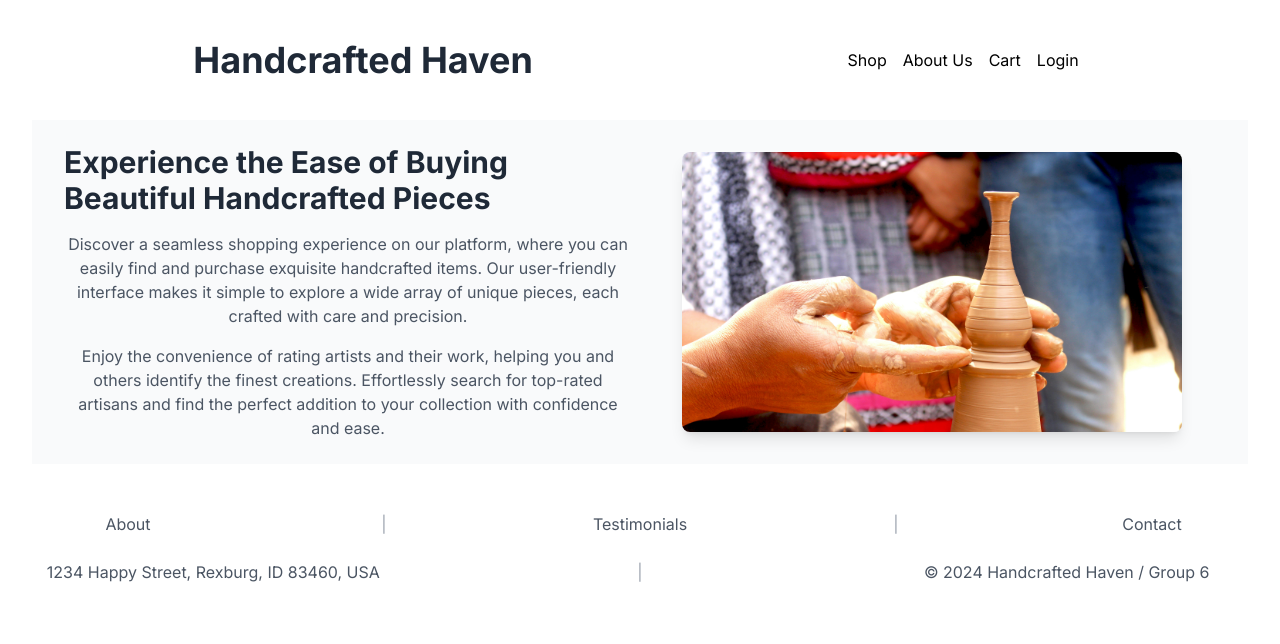
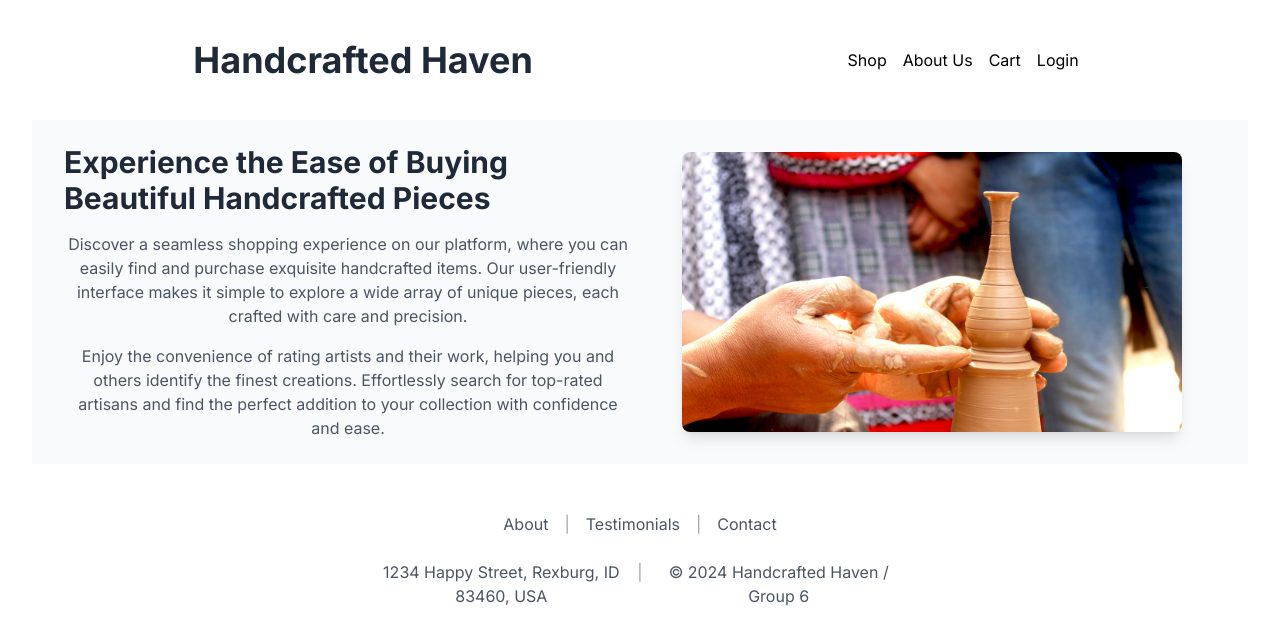
Before and after one commit to AbelAguilarAguirre/handcrafted-haven, a Next.js app: page /about in a window 1280 px wide. Shown: the top 644 px of the page. Built offline with nearby package versions, Linux system fonts and the light colour scheme.

Commit message:
Minor fixes and links

```diff
--- a/src/app/about/page.tsx
+++ b/src/app/about/page.tsx
@@ -2,11 +2,11 @@ import Benefit from '../ui/benefit';
 import { Metadata } from 'next';
 
 export const metadata: Metadata = {
-    title: "Register",
-    description: "Register for an account at Handcrafted Haven to start buying and selling unique, handcrafted items.",
+    title: "About Us",
+    description: "Learn more about Handcrafted Haven and our mission to provide quality handcrafted goods.",
 };
 
-export default function RegisterPage() {
+export default function AboutPage() {
     return (
         <div className="container pb-8 px-8 mx-auto text-center">
             <Benefit />
--- a/src/app/profile/[id]/page.tsx
+++ b/src/app/profile/[id]/page.tsx
@@ -12,6 +12,8 @@ export default async function Page({ params }: { params: { id: UUID } }) {
             <div className="flex flex-col items-center min-h-[70vh]">
                 <div>
                     <div>
+                    </div>
+                    <div>
                         <ProductsTable products={products ?? []} />
                     </div>
                 </div>
--- a/src/app/testimonial/page.tsx
+++ b/src/app/testimonial/page.tsx
@@ -2,11 +2,11 @@ import Testimonial from '../ui/testimonial';
 import { Metadata } from 'next';
 
 export const metadata: Metadata = {
-    title: "Register",
-    description: "Register for an account at Handcrafted Haven to start buying and selling unique, handcrafted items.",
+    title: "Testimonials",
+    description: "Read what our customers have to say about us at Handcrafted Haven.",
 };
 
-export default function RegisterPage() {
+export default function TestimonialPage() {
     return (
         <div className="container pb-8 px-8 mx-auto text-center">
             <Testimonial />
--- a/src/app/ui/bio.tsx
+++ /dev/null
@@ -1,16 +0,0 @@
-import Image from "next/image";
-
-export default function Bio() {
-    return (
-        <div className="border-2 border-slate-200 p-4 w-[212px] h-[300px] md:h-[400px]">
-            <Image
-                src='https://placehold.co/180x140/png' // Update with actual data
-                width={180}
-                height={140}
-                alt='placeholder image'
-            />
-            <h2 className="">About Me</h2>
-            <p className="">Lorem ipsum dolor sit, amet consectetur adipisicing elit. Nisi voluptas deserunt optio sint quis aut ducimus maxime vel suscipit ab aliquam esse, animi maiores! In vero ab tempore fuga aliquam!</p>
-        </div>
-    );
-}
--- a/src/app/ui/footer.tsx
+++ b/src/app/ui/footer.tsx
@@ -5,39 +5,46 @@ export default function Footer() {
     const current_year = new Date().getFullYear();
     return (
       <div id="section_footer" className="bg-white">
-            <div className='grid grid-cols-5 py-4 justify-items-center'>
-                <div className='flex justify-center'>
+        <div className="flex py-4 justify-center space-x-4">
+          <div className="flex justify-center items-center">
             <Link
               href="/about"
-                    target="_blank"
-                    className='btn btn-link text-gray-600 hover:font-bold hover:text-gray-800'>
+              className="btn btn-link text-gray-600 hover:font-bold hover:text-gray-800"
+            >
               About
             </Link>
           </div>
-                <span className="text-gray-400"> | </span>
-                <div className='flex justify-center'>
+          <span className="text-gray-400 flex justify-center items-center">
+            {" "}
+            |{" "}
+          </span>
+          <div className="flex justify-center items-center">
             <Link
               href="/testimonial"
-                    target="_blank"
-                    className='btn btn-link text-gray-600 hover:font-bold hover:text-gray-800'
+              className="btn btn-link text-gray-600 hover:font-bold hover:text-gray-800"
             >
               Testimonials
             </Link>
           </div>
-                <span className="text-gray-400"> | </span>
-                <div className='flex justify-center'>
+          <span className="text-gray-400 flex justify-center items-center">
+            {" "}
+            |{" "}
+          </span>
+          <div className="flex justify-center items-center">
             <Link
               href="mailto:Julie<jlcrowther@byui.edu>"
-                    className='btn btn-link text-gray-600 hover:font-bold hover:text-gray-800'
+              className="btn btn-link text-gray-600 hover:font-bold hover:text-gray-800"
             >
               Contact
             </Link>
           </div>
         </div>
-            <div className='grid grid-cols-3 py-2 mb-4 justify-items-center'>
-                <p className="text-gray-600 text-center">1234 Happy Street, Rexburg, ID 83460, USA</p>
+        <div className="flex py-2 mb-4 justify-center space-x-4">
+          <p className="text-gray-600 text-center max-w-40 sm:max-w-60">
+            1234 Happy Street, Rexburg, ID 83460, USA
+          </p>
           <span className="text-gray-400"> | </span>
-                <p className="text-gray-600 text-center">{`© ${current_year} Handcrafted Haven / Group 6`}</p>
+          <p className="text-gray-600 text-center max-w-40 sm:max-w-60">{`© ${current_year} Handcrafted Haven / Group 6`}</p>
         </div>
       </div>
     );
--- a/src/app/ui/nav.tsx
+++ b/src/app/ui/nav.tsx
@@ -26,7 +26,7 @@ export default function Nav() {
                         </Link>
                     </li>
                     <li className="mx-2">
-                        <Link className="hover:underline" href="/">
+                        <Link className="hover:underline" href="/about">
                             About Us
                         </Link>
                     </li>
```
Lines whose indentation alone changed are shown as unchanged.
